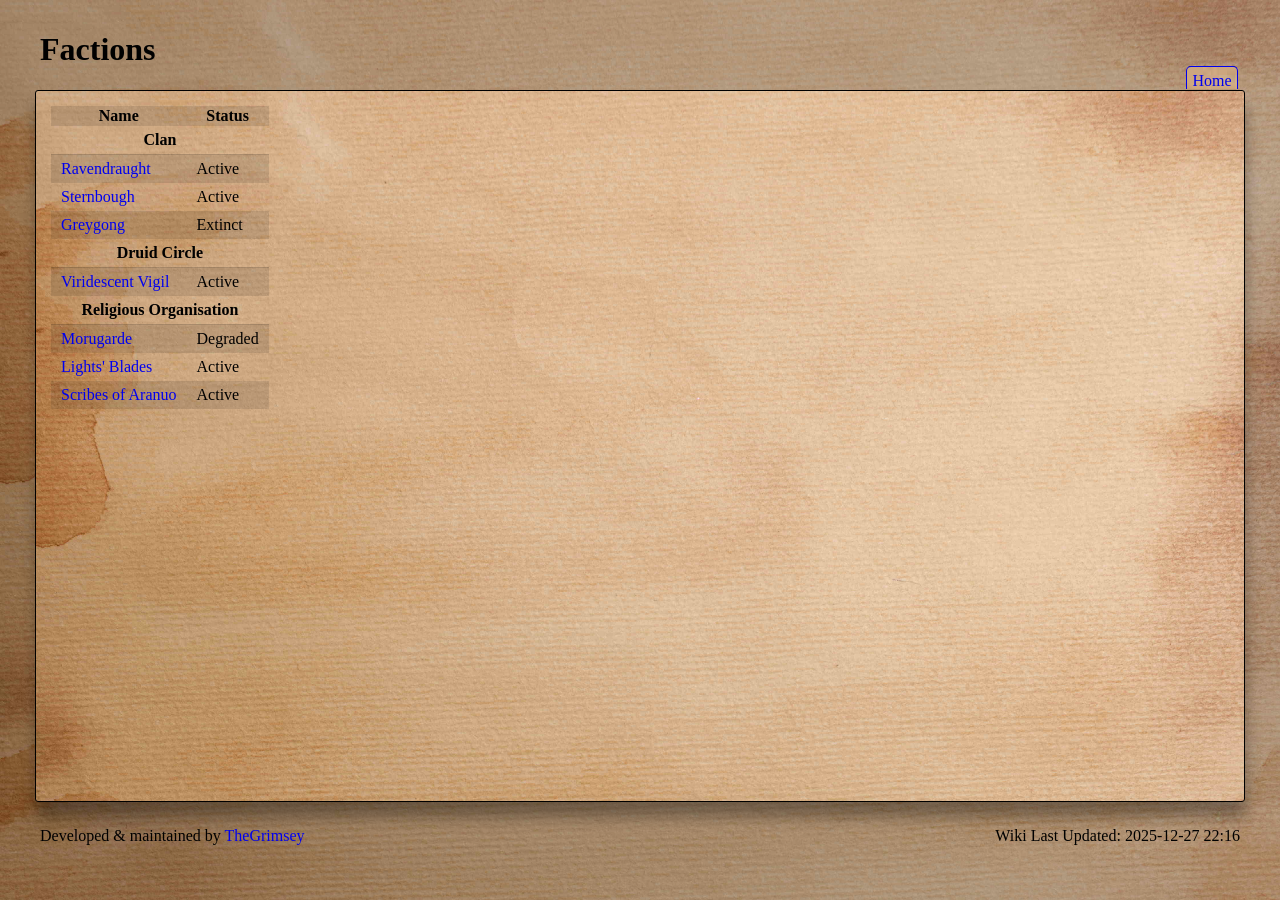
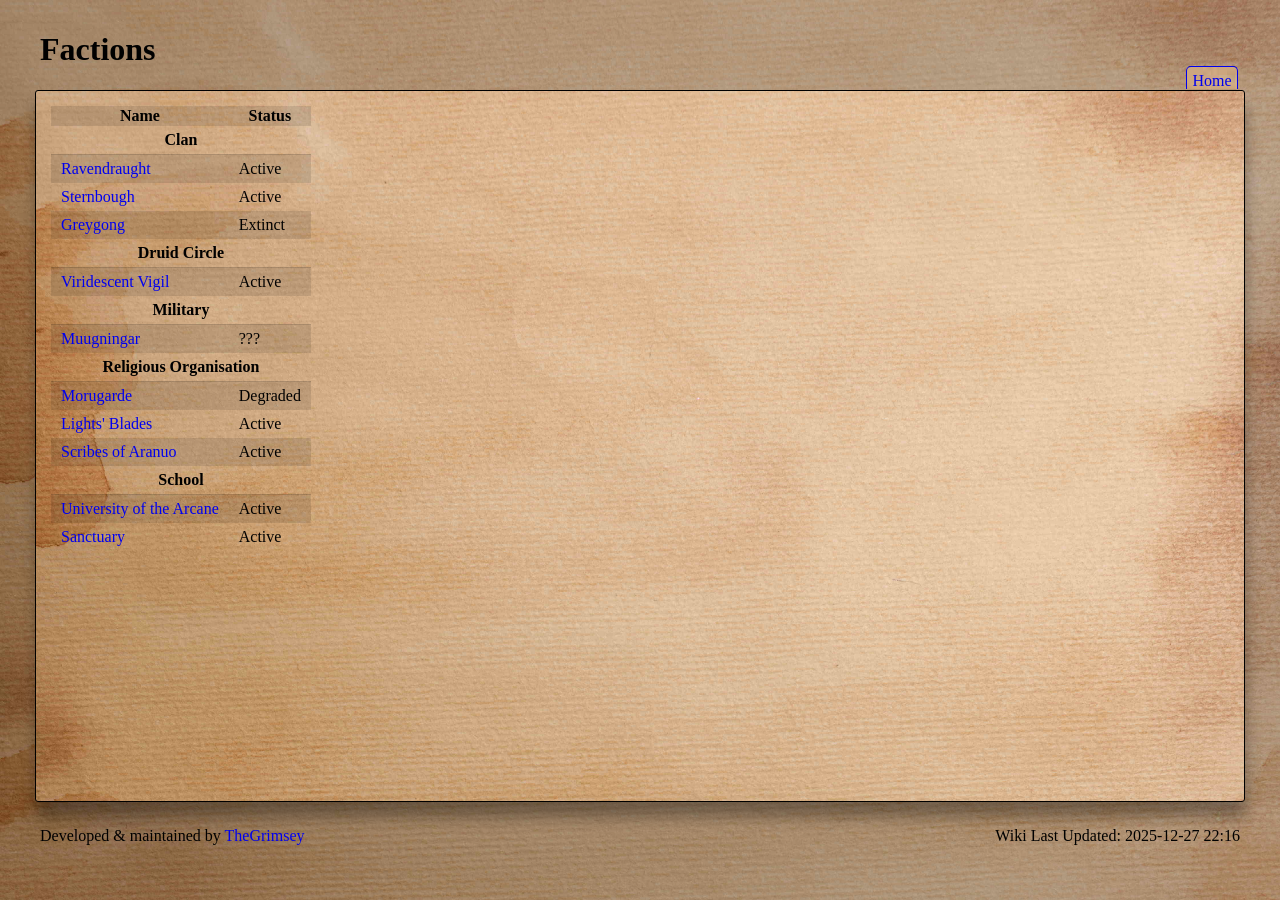
Before and after one commit to CyclicLight/cycliclight.github.io, a Jekyll site: the page built from factions/index.md, in a window 1280 px wide. Built offline with Jekyll 4.4.1, drawn with Linux system fonts in a browser that asks for light colours; some web fonts are replaced; some of the changed lines change nothing that is shown.

Commit message:
feat: Expand additional school factions.

```diff
--- a/_data/factions.json
+++ b/_data/factions.json
@@ -46,5 +46,26 @@
     "kind": "Clan",
     "leaders": "None",
     "quote": "Their fault was the same as any of our kind, they dug too deep."
+  },
+  {
+    "name": "Muugningar",
+    "status": "???",
+    "kind": "Military",
+    "leaders": "???",
+    "quote": "They don't exist, of course. A mere rumor, but should one go missing in the night..."
+  },
+  {
+    "name": "University of the Arcane",
+    "status": "Active",
+    "kind": "School",
+    "leaders": "Principal & Faculty picked by Aerosi monarchy.",
+    "quote": "No finer place to study, 'cept perhaps Sanctuary, closer though, and in the capital no less."
+  },
+  {
+    "name": "Sanctuary",
+    "status": "Active",
+    "kind": "School",
+    "leaders": "High Arcanist",
+    "quote": "A university on a remote island, where the faculty continously disappears for extra-planar research expeditions? You had me at island."
   }
 ]
--- a/_data/pantheon.json
+++ b/_data/pantheon.json
@@ -34,6 +34,10 @@
       {
         "name": "Scribes of Aranuo",
         "link": "/factions/scribes-of-aranuo"
+      },
+      {
+        "name": "University of the Arcane",
+        "link": "/factions/university-of-the-arcane"
       }
     ]
   },
@@ -80,7 +84,8 @@
     "table_class": "deityLeftBorder dark",
     "followers": [
       {
-        "name": "Sanctuary"
+        "name": "Sanctuary",
+        "link": "/factions/sanctuary"
       }
     ]
   },
```
